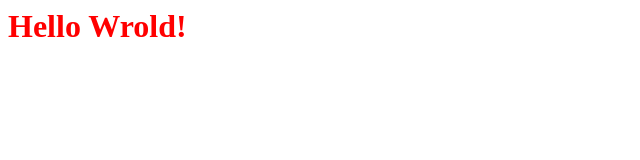
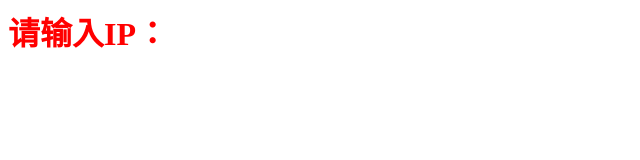
Before and after one commit to AntOfCode/antofcode.github.com, a plain HTML site: page index.html in a window 1280 px wide. Shown: the whole page, without its empty margins (0-640 px from the left). Drawn offline with Linux system fonts and the light colour scheme.

Commit message:
Update index.html

```diff
--- a/index.html
+++ b/index.html
@@ -1,5 +1,5 @@
 <html>
 <body style="color:#ff0000">
-<h1>Hello Wrold!</h1>
+<h1>请输入IP：</h1>
 </body>
 </html>
```
